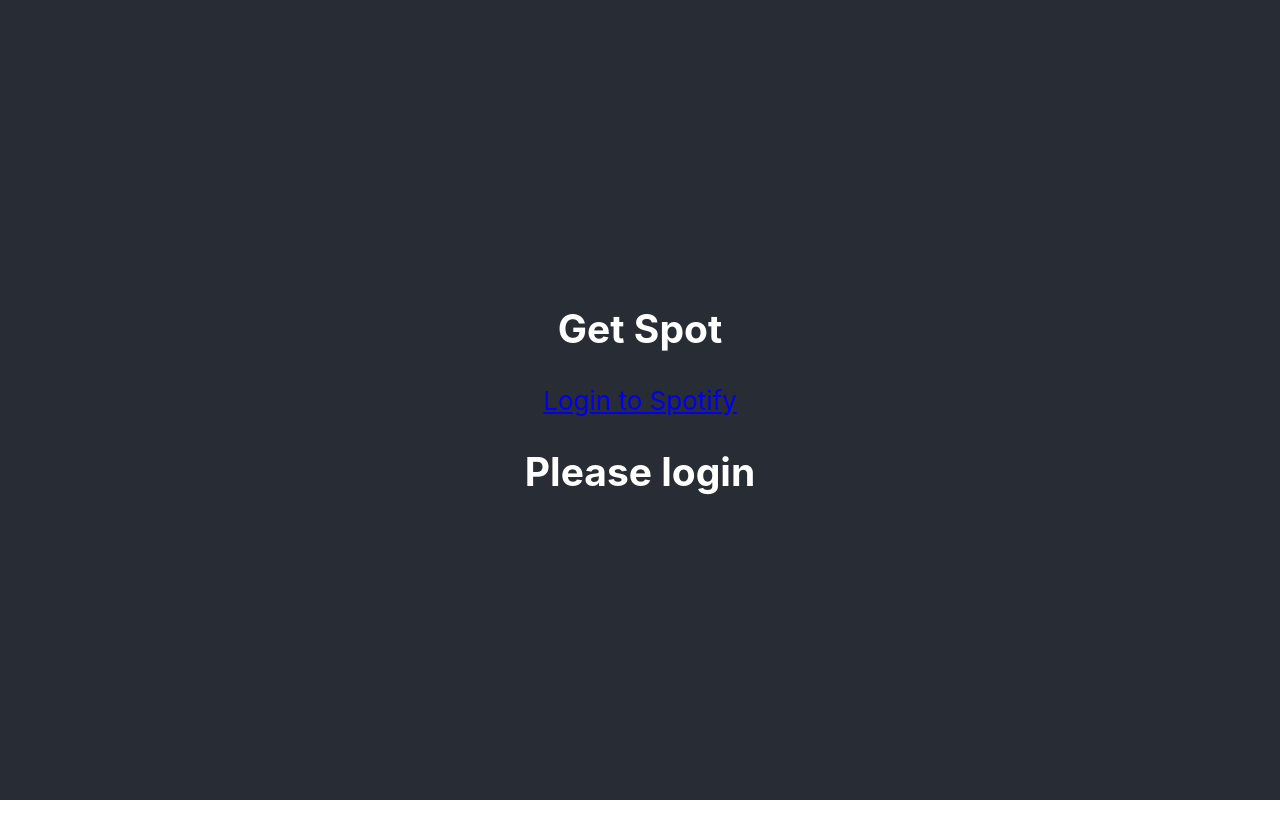
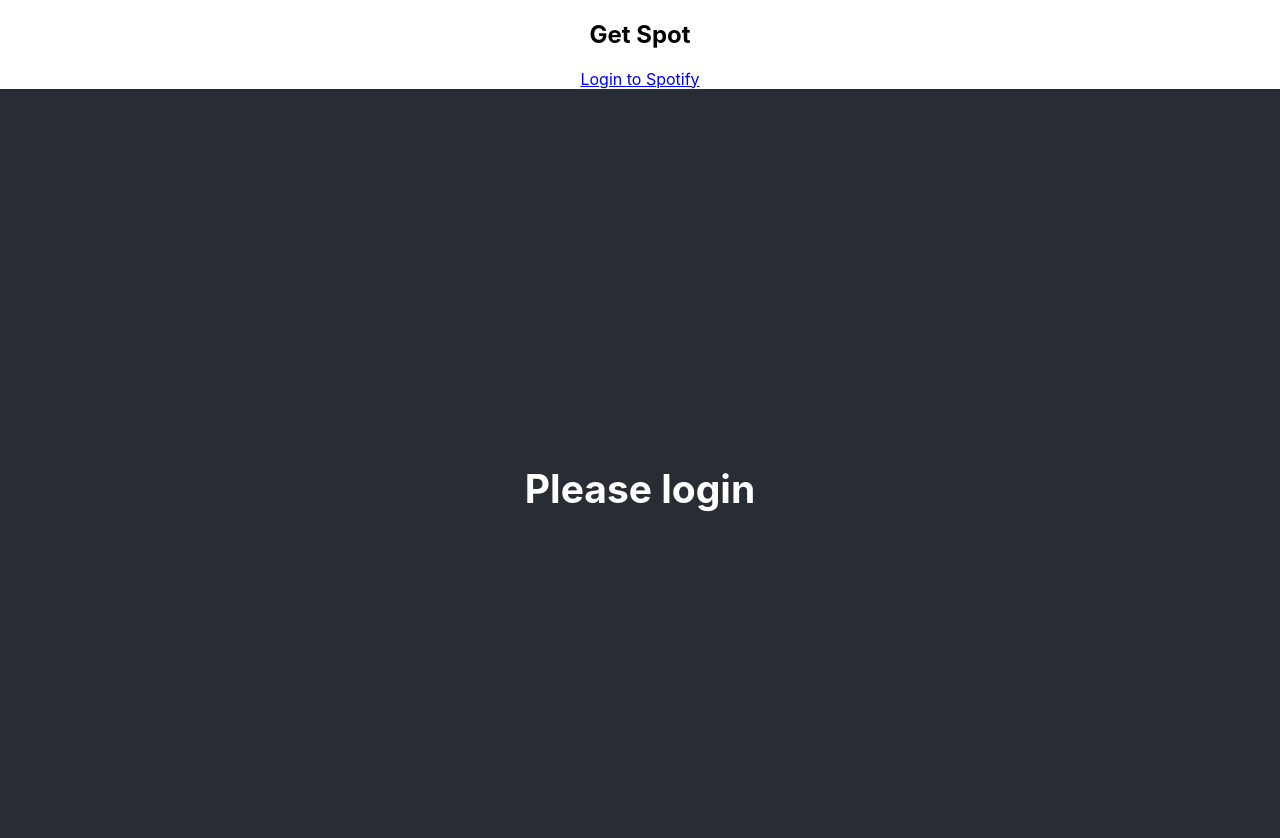
Before and after one commit to sarisssa/Get-Spot, a React (Create React App) app: page / in a window 1280 px wide. Shown: the top 838 px of the page. Before the commit the page ends 800 px from the top, so only its background shows below. Built offline with nearby package versions, Linux system fonts and the light colour scheme.

Commit message:
Move header logic from App.js to separate Header Component.

```diff
--- a/src/App.js
+++ b/src/App.js
@@ -1,5 +1,6 @@
 import { useState, useEffect } from 'react';
 
+import Header from './components/header/header.component';
 import SearchBar from './components/search-bar/search-bar.component';
 import ArtistProfile from './components/artist-profile/artist-profile.component';
 import TracksContainer from './components/tracks-container/tracks-container';
@@ -12,28 +13,7 @@
   const [token, setToken] = useState(window.localStorage.getItem('token'));
   const [searchbar, setSearchbar] = useState('');
   const [artist, setArtist] = useState('');
-  const [topTracks, setTopTracks] = useState('');
-
-  const CLIENT_ID = '01698bc63ac64a1fbb90d40a9140fb29';
-  const REDIRECT_URI = 'http://localhost:3000';
-  const AUTH_ENDPOINT = 'https://accounts.spotify.com/authorize';
-  const RESPONSE_TYPE = 'token';
-
-  const authURL = `${AUTH_ENDPOINT}?client_id=${CLIENT_ID}&redirect_uri=${REDIRECT_URI}&response_type=${RESPONSE_TYPE}`
-
-  useEffect(() => {
-    if (!token) {
-      let urlParams = new URLSearchParams(window.location.hash.replace("#", "?"));
-      let token = urlParams.get('access_token');
-      setToken(token);
-      window.localStorage.setItem('token', token);
-    }
-  }, [])
-
-  const logout = () => {
-    setToken('');
-    window.localStorage.removeItem("token")
-  }
+  const [topTracks, setTopTracks] = useState([]);
 
   const getTopTracks = async (artistID) => {
     if (artistID) {
@@ -58,10 +38,13 @@
           type: "artist"
         }
       })
+
       const targetArtist = data.artists.items[0];
       setArtist(targetArtist);
-      let artistID = targetArtist?.id
+
+      let artistID = targetArtist?.id;
       const trackData = await getTopTracks(artistID);
+
       setTopTracks(trackData);
       setSearchbar('');
 
@@ -72,11 +55,8 @@
 
   return (
     <div className="App">
+      <Header token={token} setToken={setToken} />
       <header className="App-header">
-        <h2>Get Spot</h2>
-        {!token ? <a href={authURL}>
-          Login to Spotify
-        </a> : <button onClick={logout}>Logout</button>}
         {token ?
           <SearchBar search={search} searchbar={searchbar} setSearchbar={setSearchbar} />
           : <h2>Please login</h2>
--- /dev/null
+++ b/src/components/header/header.component.jsx
@@ -0,0 +1,36 @@
+import { useEffect } from 'react';
+
+const Header = ({ token, setToken }) => {
+
+    const CLIENT_ID = '01698bc63ac64a1fbb90d40a9140fb29';
+    const REDIRECT_URI = 'http://localhost:3000';
+    const AUTH_ENDPOINT = 'https://accounts.spotify.com/authorize';
+    const RESPONSE_TYPE = 'token';
+
+    const authURL = `${AUTH_ENDPOINT}?client_id=${CLIENT_ID}&redirect_uri=${REDIRECT_URI}&response_type=${RESPONSE_TYPE}`
+
+    useEffect(() => {
+        if (!token) {
+            let urlParams = new URLSearchParams(window.location.hash.replace("#", "?"));
+            let token = urlParams.get('access_token');
+            setToken(token);
+            window.localStorage.setItem('token', token);
+        }
+    }, [])
+
+    const logout = () => {
+        setToken('');
+        window.localStorage.removeItem("token")
+    }
+
+    return (
+        <nav className="nav-bar">
+            <h2>Get Spot</h2>
+            {!token ? <a href={authURL}>
+                Login to Spotify
+            </a> : <button onClick={logout}>Logout</button>}
+        </nav>
+    )
+}
+
+export default Header;
```
